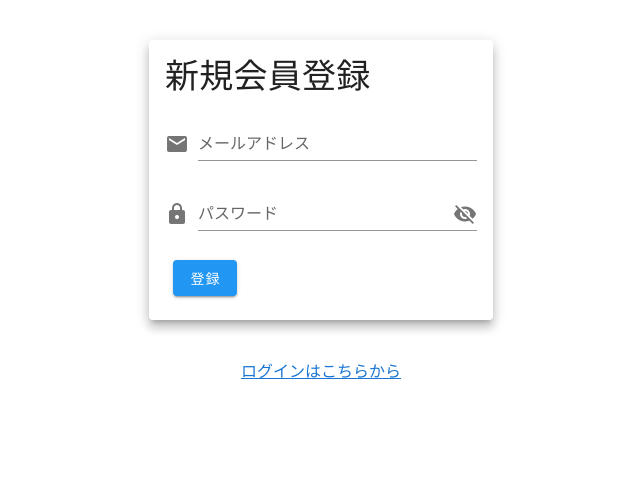
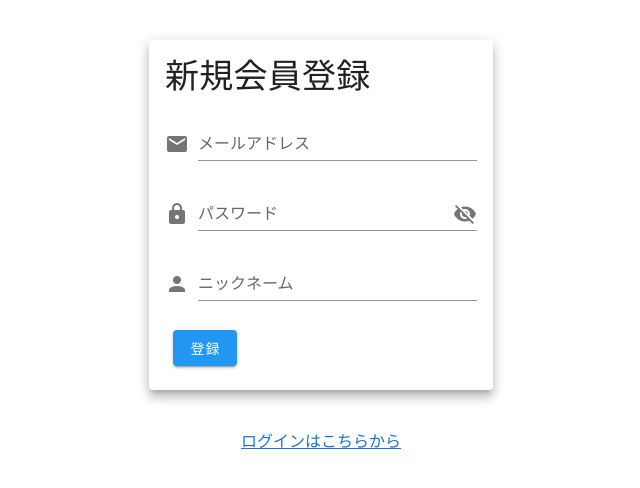
Before and after one commit to yanase-kenta0505/household-acount-book-original, a Nuxt app: page /signUp in a window 1280 px wide. Shown: the top 488 px of the page, without its empty margins (319-959 px from the left). Built offline with nearby package versions, Linux system fonts and the light colour scheme.

Commit message:
add : ニックネームの追加機能を追加

```diff
--- a/pages/signUp.vue
+++ b/pages/signUp.vue
@@ -21,6 +21,12 @@
             @click:append="showPassWord = !showPassWord"
             v-model="password"
           />
+          <v-text-field
+            label="ニックネーム"
+            prepend-icon="mdi-account"
+            v-model="nickname"
+          />
+
           <v-card-actions>
             <v-btn class="info" @click="signUp">登録</v-btn>
           </v-card-actions>
@@ -39,6 +45,7 @@ export default {
       showPassWord: false,
       mail: "",
       password: "",
+      nickname: "",
       emailRules: [
         (v) => !!v || "E-mail is required",
         (v) => /.+@.+/.test(v) || "E-mail must be valid",
@@ -50,7 +57,8 @@ export default {
       this.$store.dispatch("login/signUp", {
         mail: this.mail,
         password: this.password,
-        router : this.$router
+        router: this.$router,
+        nickname: this.nickname,
       });
     },
   },
--- a/pages/users/_id.vue
+++ b/pages/users/_id.vue
@@ -17,7 +17,7 @@
         <v-sheet class="pa-4" color="#ECEFF1">
           <v-avatar class="mb-4" color="grey darken-1" size="64"></v-avatar>
 
-          <div v-text="userName[this.index]"></div>
+          <h1>{{ userName }}様</h1>
         </v-sheet>
 
         <v-divider></v-divider>
@@ -73,7 +73,7 @@ export default {
   data: () => ({
     cards: ["Today", "Yesterday"],
     drawer: false,
-    userName: ["kenta0505@gmai....", "非ログインユーザー"],
+    userName: localStorage.getItem("nickname"),
     expand: true,
     index: 1,
   }),
@@ -86,7 +86,7 @@ export default {
   methods: {
     signOut() {
       // this.$router.push("/login");
-      this.$store.dispatch('login/signOut', this.$router);
+      this.$store.dispatch("login/signOut", this.$router);
     },
   },
 };
--- a/store/login.js
+++ b/store/login.js
@@ -67,14 +67,16 @@ export const actions = {
       });
   },
   signUp(context, key) {
-    console.log(key);
+    // console.log(key);
     // context.commit("blocksignUp", key);
     firebase
       .auth()
       .createUserWithEmailAndPassword(key.mail, key.password)
       .then((res) => {
-        console.log(res.user);
+        // console.log(res.user);
+        localStorage.setItem('nickname', key.nickname)
         key.router.push("/login");
+
         // res.user.sendEmailVerification().then(() => {
         //   alert(
         //     "登録のメールアドレスに確認用のメールをお送りしました。確認してください。"
```
